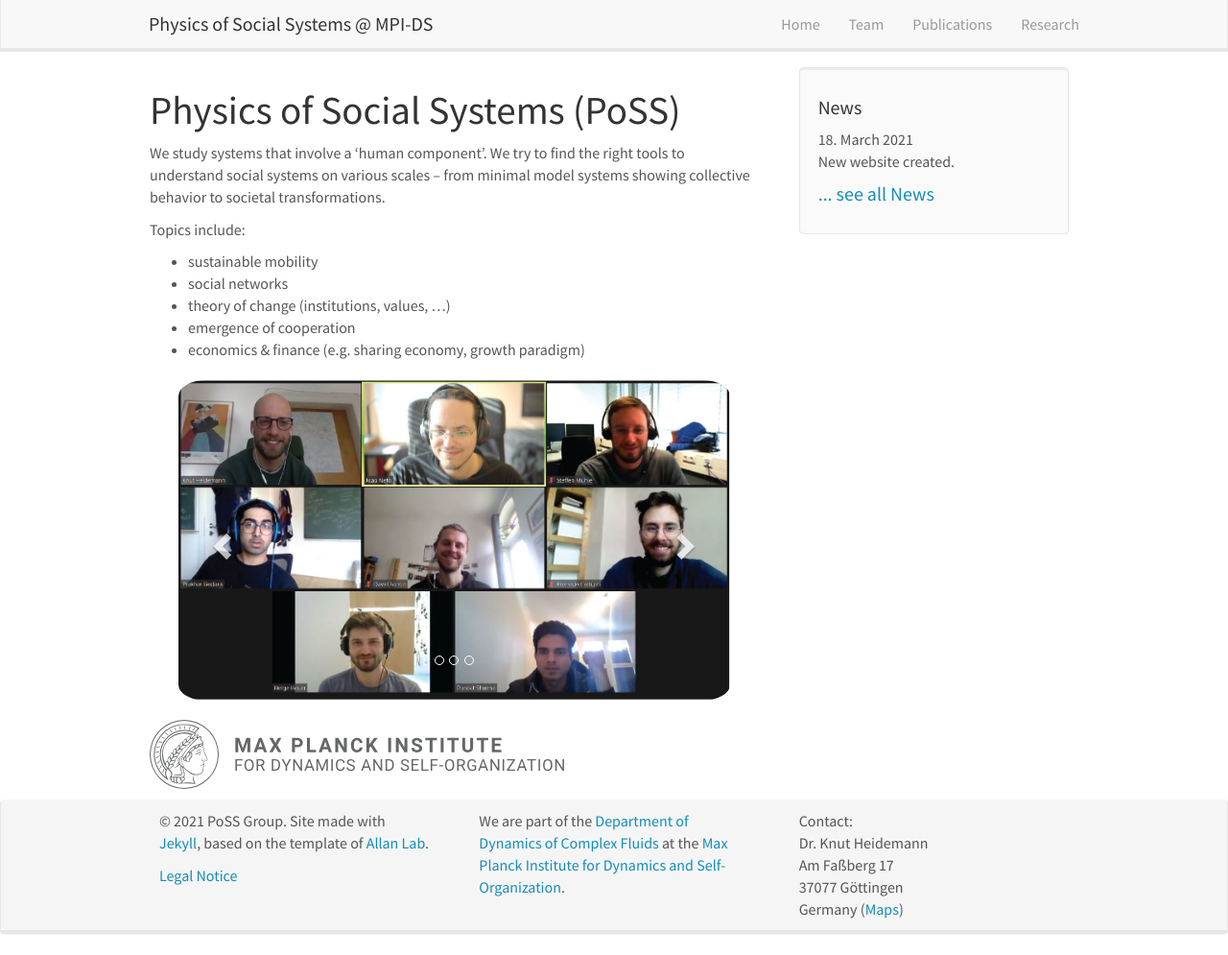
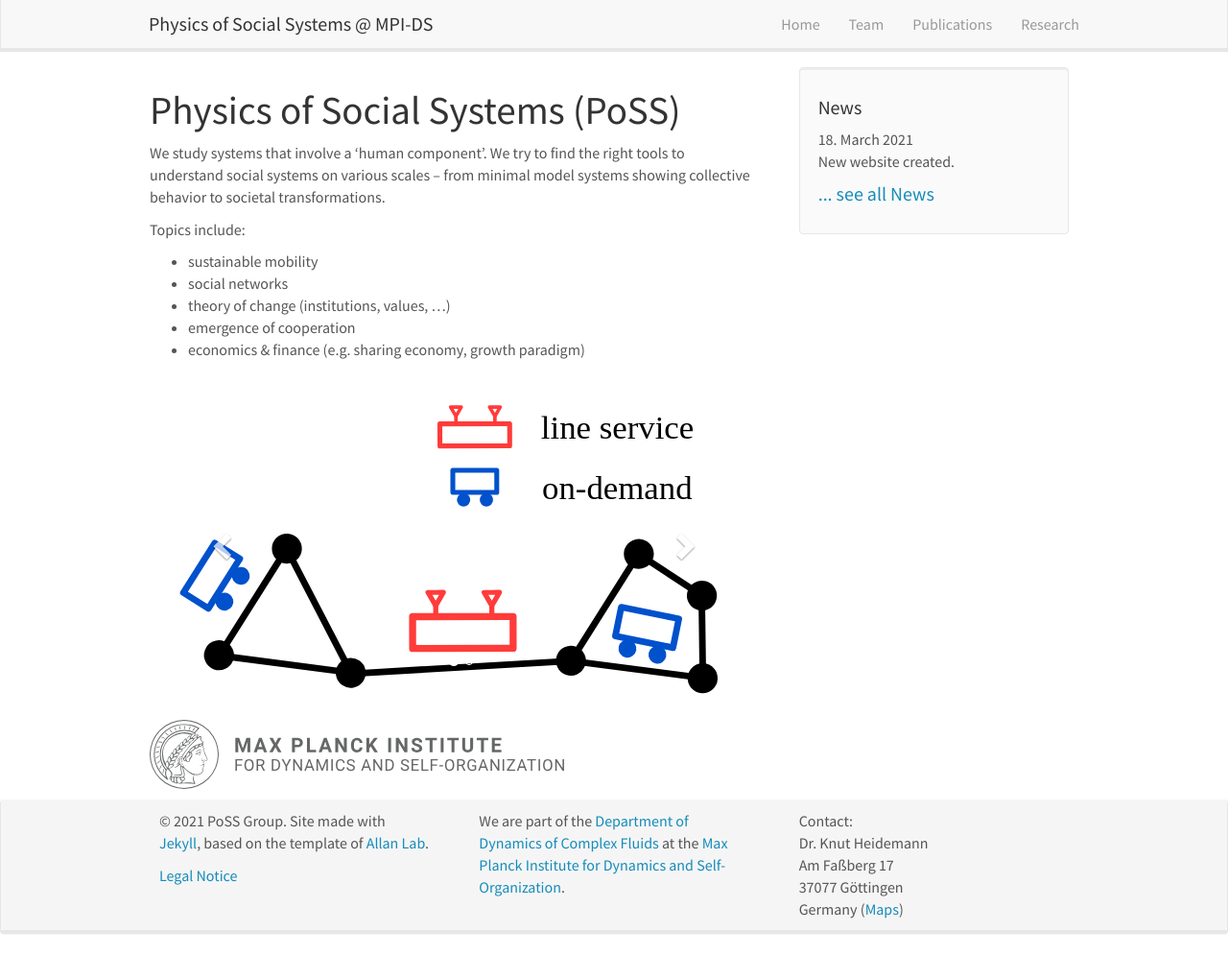
Before and after one commit to prakhargodara/poss-group.github.io, a Jekyll site: the page built from _pages/home.md, in a window 1280 px wide and 995 px high. Shown: the whole window at 96% size. Built offline with Jekyll 4.4.1, drawn with Linux system fonts in a browser that asks for light colours; nearby versions of some CDN libraries.

Commit message:
added slider images

```diff
--- a/_pages/home.md
+++ b/_pages/home.md
@@ -17,12 +17,12 @@ Topics include:
 - economics & finance (e.g. sharing economy, growth paradigm)
 
 
-<div markdown="0" id="carousel" class="carousel slide" data-ride="carousel" data-interval=false data-pause="hover" >
+<div markdown="0" id="carousel" class="carousel slide" data-ride="carousel" data-interval=4500 data-pause="hover" >
     <!-- Menu -->
     <ol class="carousel-indicators">
-        <li data-target="#carousel" data-slide-to="0"></li>
         <li data-target="#carousel" data-slide-to="1"></li>
         <li data-target="#carousel" data-slide-to="2"></li>
+        <li data-target="#carousel" data-slide-to="3"></li>
     </ol>
 
     <!-- Items -->
@@ -31,7 +31,13 @@ Topics include:
             <img src="{{ site.url }}{{ site.baseurl }}/images/slider7001400/group_zoom_2021.jpg" width="600" alt="Slide 1" />
         </div>
         <div class="item">
-            <img src="{{ site.url }}{{ site.baseurl }}/images/slider7001400/hantel.svg" width="600" height="400" alt="Slide 2" />
+            <img src="{{ site.url }}{{ site.baseurl }}/images/slider7001400/hantel.svg" width="600" alt="Slide 2" />
+        </div>
+        <div class="item">
+            <img src="{{ site.url }}{{ site.baseurl }}/images/slider7001400/kassel.svg" width="600" alt="Slide 3" />
+        </div>
+        <div class="item">
+            <img src="{{ site.url }}{{ site.baseurl }}/images/slider7001400/pareto.svg" width="600" alt="Slide 4" />
         </div>
 <!---
 		<div class="item">
```
Also changed, not shown: images/slider7001400/KE2.jpg (deleted), images/slider7001400/hantel.svg, images/slider7001400/slider-template-fig.svg (added), 3 other files.
